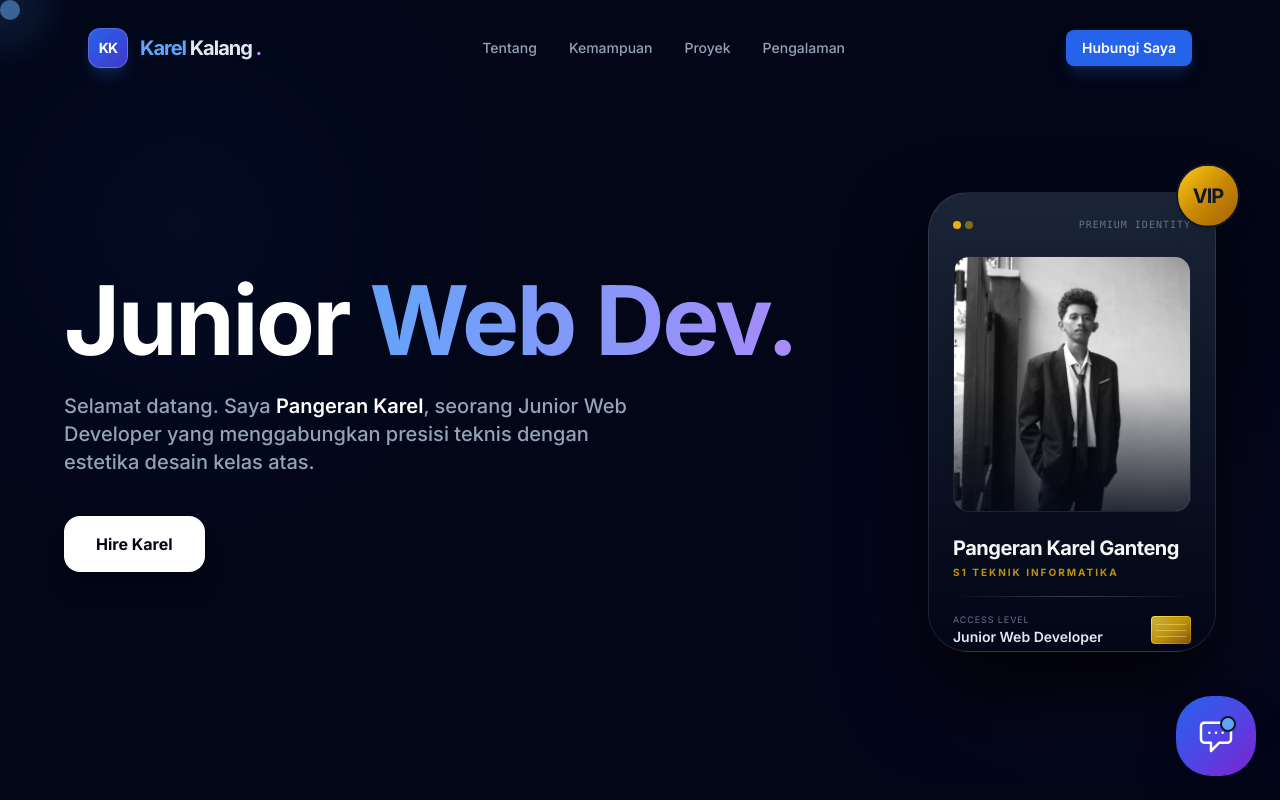
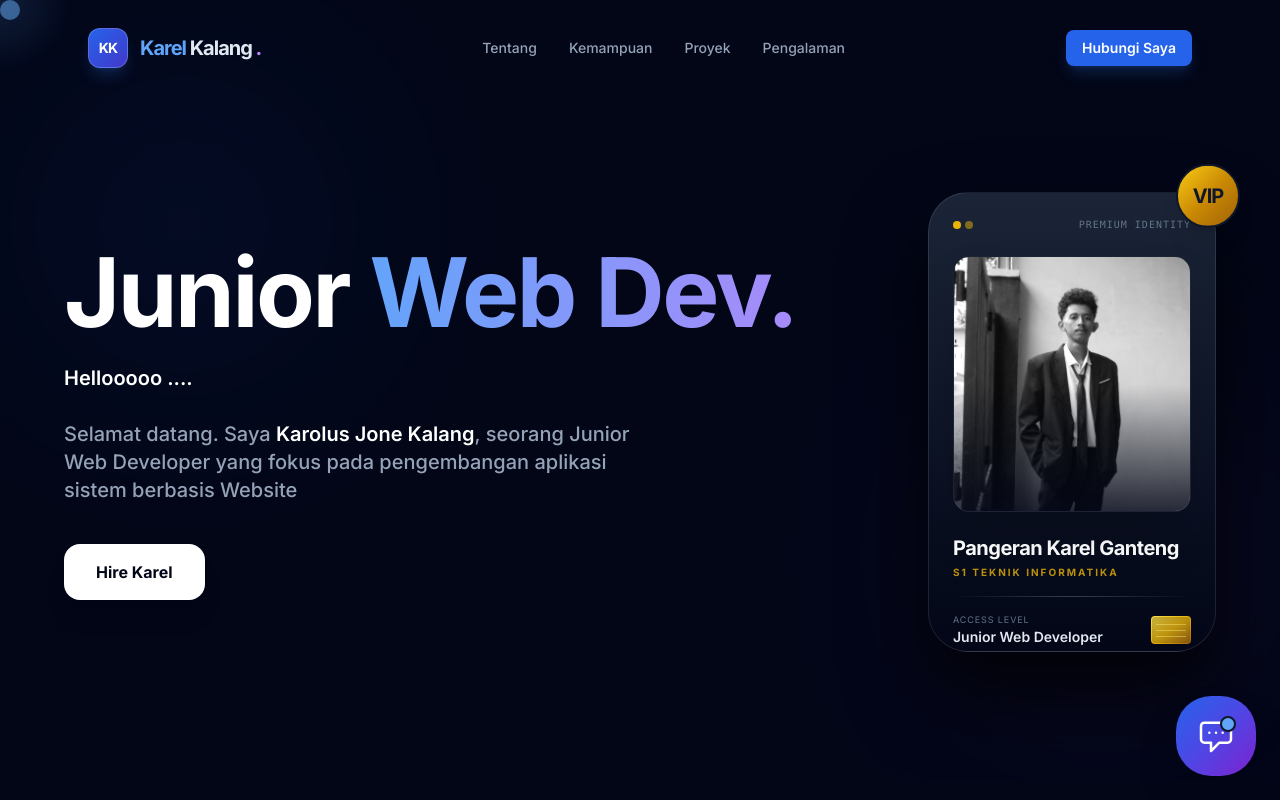
Before and after one commit to Kharell/karel, a React (Vite) app: page / in a window 1280 px wide. Shown: the top 800 px of the page. Built offline with nearby package versions, Linux system fonts and the light colour scheme.

Commit message:
perbaikan deskripti

```diff
--- a/App.tsx
+++ b/App.tsx
@@ -207,12 +207,16 @@ const App: React.FC = () => {
               Junior<span className="text-gradient"> Web Dev.</span>
             </h1>
             <p className="text-lg sm:text-xl text-slate-400 font-medium mb-10 max-w-xl mx-auto md:mx-0 leading-relaxed">
+              <span className="text-white font-semibold">Hellooooo ....</span>
+              <br />
+              <br />
               Selamat datang. Saya{" "}
-              <span className="text-white font-semibold">Pangeran Karel</span>,
-              seorang Junior Web Developer yang menggabungkan presisi teknis
-              dengan estetika desain kelas atas.
+              <span className="text-white font-semibold">
+                Karolus Jone Kalang
+              </span>
+              , seorang Junior Web Developer yang fokus pada pengembangan
+              aplikasi sistem berbasis Website
             </p>
-
             <div className="flex flex-wrap justify-center md:justify-start gap-4">
               <a
                 href="#contact"
```
